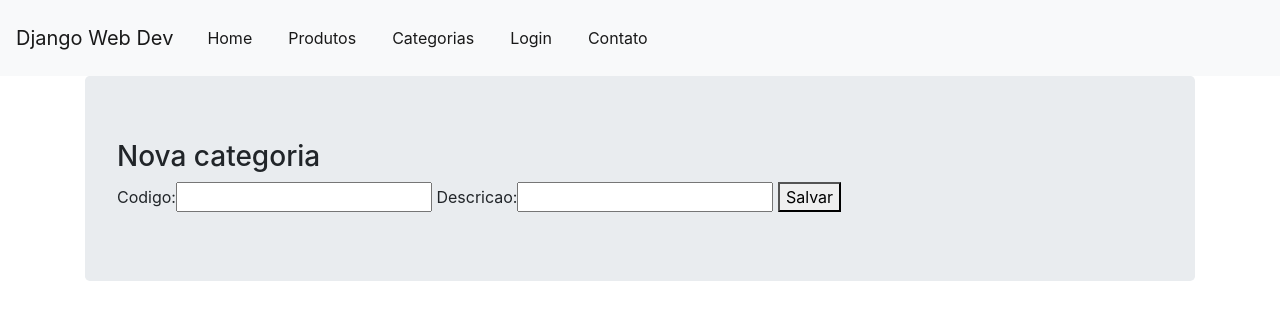
After one commit to WeslleyBorges/gestao-produtos, a Django app: page /produto/form-categoria in a window 1280 px wide. The commit adds this page. Shown: the top 320 px of the page. Run offline with Django 3.2, Linux system fonts and the light colour scheme; some libraries are stand-ins or nearby versions.

Commit message:
Criação de form_base para formulários, remoção de uma caralhada de coisa da navbar (dropdown que não funciona), criação de form para a entidade /Categoria/, enfim...

```diff
--- a/gestao_produtos/settings.py
+++ b/gestao_produtos/settings.py
@@ -131,3 +131,5 @@ STATICFILES_DIRS = [
 ]
 
 LOGIN_REDIRECT_URL = '/'
+
+LOGOUT_REDIRECT_URL = '/'
--- a/produtos/forms.py
+++ b/produtos/forms.py
@@ -1,7 +1,12 @@
-from .models import Produto
+from .models import Produto, Categoria
 from django.forms import ModelForm
 
 class ProdutoForm(ModelForm):
   class Meta:
     model = Produto
     fields = ['codigo', 'descricao', 'preco', 'categoria']
+
+class CategoriaForm(ModelForm):
+  class Meta:
+    model = Categoria
+    fields = ['codigo', 'descricao']
--- /dev/null
+++ b/produtos/templates/form-base.html
@@ -0,0 +1,14 @@
+{% extends 'base.html' %}
+{% load bootstrap %}
+
+{% block title %}Novo Produto{% endblock %}
+
+{% block content %}
+<h3>{% block form-title %}{% endblock %}</h3>
+<form method="post" enctype="multipart/form-data">
+  {% csrf_token %}
+  {{form | bootstrap}}
+  <button type="submit">Salvar</button>
+</form>
+
+{% endblock %}
--- /dev/null
+++ b/produtos/templates/form-categoria.html
@@ -0,0 +1,2 @@
+{% extends 'form-base.html' %}
+{% block form-title %}Nova categoria{% endblock %}
--- a/produtos/urls.py
+++ b/produtos/urls.py
@@ -1,7 +1,7 @@
 from django.contrib import admin
 from django.urls import path, include
 from .views import lista_produtos
-from .views import novo_produto
+from .views import novo_produto, nova_categoria
 from .views import atualizar_produto
 from .views import excluir_produto
 
@@ -10,5 +10,7 @@ urlpatterns = [
     path('form-produto', novo_produto, name='novo_produto'),
     path('form-produto/<int:id>', atualizar_produto,
           name='atualizar_produto'),
-    path('excluir-produto/<int:id>', excluir_produto, name='excluir_produto')
+    path('excluir-produto/<int:id>', excluir_produto, name='excluir_produto'),
+
+    path('form-categoria', nova_categoria, name='nova_categoria')
 ]
--- a/produtos/views.py
+++ b/produtos/views.py
@@ -1,12 +1,17 @@
 from django.shortcuts import render, redirect, get_object_or_404
 from .models import Produto
-from .forms import ProdutoForm
+from .forms import ProdutoForm, CategoriaForm
+from django.contrib.auth.decorators import login_required
+from django.http import FileResponse
+from reportlab.pdfgen import canvas
 
 # Create your views here.
+@login_required
 def lista_produtos(request):
   produtos = Produto.objects.all()
   return render(request, 'produtos.html', {'produtos': produtos})
 
+@login_required
 def novo_produto(request):
   form = ProdutoForm(request.POST or None, request.FILES or None)
 
@@ -16,6 +21,7 @@ def novo_produto(request):
 
   return render(request, 'form-produto.html', {'form': form})
 
+@login_required
 def atualizar_produto(request, id):
   produto = get_object_or_404(Produto, pk=id)
   form = ProdutoForm(request.POST or None, request.FILES or None, instance=produto)
@@ -26,9 +32,19 @@ def atualizar_produto(request, id):
 
   return render(request, 'form-produto.html', {'form': form})
 
+@login_required
 def excluir_produto(request, id):
   produto = get_object_or_404(Produto, pk=id)
 
   produto.delete()
 
   return redirect('lista_produtos')
+
+def nova_categoria(request):
+  form = CategoriaForm(request.POST or None, request.FILES or None)
+
+  if form.is_valid():
+    form.save()
+    return redirect('lista_produtos')
+
+  return render(request, 'form-categoria.html', {'form': form})
--- a/static_files/style.css
+++ b/static_files/style.css
@@ -3,6 +3,8 @@ li {
   padding: 10px;
 }
 
-/* nav#main-nav {
-  position: fixed;
-} */
+.produto {
+
+  border-width: 15px;
+  border-color: black;
+}
--- a/templates/base.html
+++ b/templates/base.html
@@ -11,6 +11,7 @@
   <title>{% block title %}{% endblock %}</title>
 </head>
 <body>
+  {% block navbar %}
   <nav id="main-nav" class="navbar navbar-expand-lg navbar-light bg-light">
       <a class="navbar-brand" href="#">Django Web Dev</a>
       <button class="navbar-toggler" type="button" data-toggle="collapse" data-target="#navbarSupportedContent" aria-controls="navbarSupportedContent" aria-expanded="false" aria-label="Toggle navigation">
@@ -20,29 +21,24 @@
       <div class="collapse navbar-collapse" id="navbarSupportedContent">
         <ul class="navbar-nav mr-auto">
           <li class="nav-item active">
-            <a class="nav-link" href="{% url 'home' %}">Home <span class="sr-only">(current)</span></a>
+            <a class="nav-link" href="{% url 'home' %}">Home<span class="sr-only">(current)</span></a>
           </li>
-          <!-- <li class="nav-item">
-            <a class="nav-link" href="#">Link</a>
-          </li> -->
-
-          <!-- Dropdown da NavBar -->
-          <li class="nav-item dropdown show">
-            <a class="nav-item nav-link dropdown-toggle" href="#"
-               id="navbarDropdown" role="button" data-toggle="dropdown"
-               aria-haspopup="true" aria-expanded="true">
-              Produtos
-            </a>
-            <div class="dropdown-menu" aria-labelledby="navbarDropdown">
-              {% for produto in produtos %}
-              <a class="dropdown-item" href="#">{{ produto.descricao }}</a>
-              <div class="dropdown-divider"></div>
-              {% endfor %}
-            </div>
+          <li class="nav-item active">
+            <a class="nav-link" href="{% url 'lista_produtos' %}">Produtos<span class="sr-only">(current)</span></a>
           </li>
-          <!-- <li class="nav-item">
-            <a class="nav-link disabled" href="#" tabindex="-1" aria-disabled="true">Disabled</a>
-          </li> -->
+          <li class="nav-item active">
+            <a class="nav-link" href="{% url 'lista_produtos' %}">Categorias<span class="sr-only">(current)</span></a>
+          </li>
+          <li class="nav-item active">
+            {% if user.is_authenticated %}
+            <a class="nav-link" href="{% url 'logout' %}">Logout<span class="sr-only">(current)</span></a>
+            {% else %}
+            <a class="nav-link" href="{% url 'login' %}">Login<span class="sr-only">(current)</span></a>
+            {% endif %}
+          </li>
+          <li class="nav-item active">
+            <a class="nav-link" href="{% url 'lista_produtos' %}">Contato<span class="sr-only">(current)</span></a>
+          </li>
         </ul>
         <!-- <form class="form-inline my-2 my-lg-0">
           <input class="form-control mr-sm-2" type="search" placeholder="Search" aria-label="Search">
@@ -50,7 +46,7 @@
         </form> -->
       </div>
     </nav>
-
+  {% endblock %}
   <div class="container">
     <div class="jumbotron">
       {% block content %}
--- a/templates/registration/login.html
+++ b/templates/registration/login.html
@@ -1,7 +1,11 @@
+{% extends 'base.html' %}
 {% load bootstrap %}
+
+{% block content %}
 <h2>Login</h2>
 <form method="post">
   {% csrf_token %}
   {{ form | bootstrap }}
   <button type="submit">Login</button>
 </form>
+{% endblock %}
```
Also changed, not shown: produtos/templates/form-produto.html (+2 -14 lines), produtos/templates/produtos.html (+11 -9 lines).
